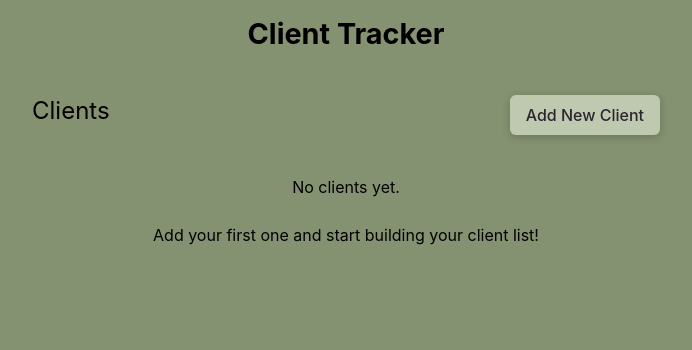
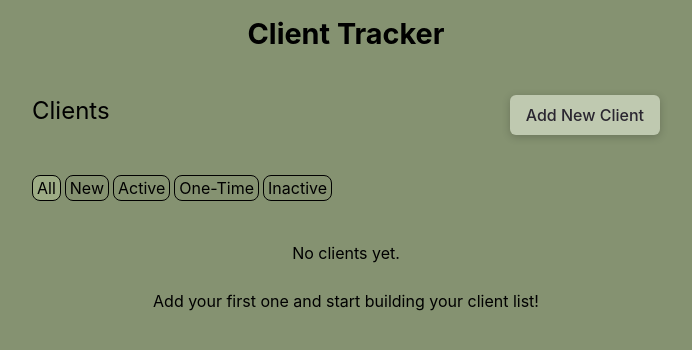
Before and after one commit to Natalie-Kizirian/Client-Tracker, a React (Vite) app: page / in a window 1280 px wide. Shown: the top 350 px of the page, without its empty margins (294-986 px from the left). Built offline with nearby package versions, Linux system fonts and the light colour scheme.

Commit message:
status filters added

```diff
--- a/src/components/DeletePopUp.jsx
+++ b/src/components/DeletePopUp.jsx
@@ -1,15 +1,18 @@
 function DeletePopUp({ onConfirm, onCancel }) {
   return (
-
     <>
       <div className="border">
         <div className="fixed inset-0 z-10 h-full w-full bg-black opacity-45" />
 
         <div className="fixed top-1/3 left-1/2 z-20 -translate-x-1/2 rounded-lg bg-[#BFC9B0] p-3 drop-shadow-lg min-[320px]:w-[85vw] lg:w-1/2">
           <h2 className="text-center text-xl">Are you sure?</h2>
-          <div className="flex justify-around mt-4">
-            <button className="button-primary" onClick={onCancel}>No</button>
-            <button className="button-secondary" onClick={onConfirm}>Yes</button>
+          <div className="mt-4 flex justify-around">
+            <button className="button-primary" onClick={onCancel}>
+              No
+            </button>
+            <button className="button-secondary" onClick={onConfirm}>
+              Yes
+            </button>
           </div>
         </div>
       </div>
--- a/src/components/Forms/NewClientForm.jsx
+++ b/src/components/Forms/NewClientForm.jsx
@@ -3,7 +3,7 @@ import { useState } from "react";
 function NewClientForm({ closeModal, onAddClient, defaultData }) {
   const [enteredName, setEnteredName] = useState(defaultData?.name ?? "");
   const [enteredStatus, setEnteredStatus] = useState(
-    defaultData?.status ?? "New Client",
+    defaultData?.status ?? "new",
   );
 
   function submitHandler(e) {
@@ -41,11 +41,10 @@ function NewClientForm({ closeModal, onAddClient, defaultData }) {
           value={enteredStatus}
           onChange={(e) => setEnteredStatus(e.target.value)}
         >
-          <option value="New">New Client</option>
-          <option value="Active">Active Client</option>
-          <option value="One-time">One-time Client</option>
-          <option value="VIP">VIP Client</option>
-          <option value="Inactive">Inactive Client</option>
+          <option value="new">New Client</option>
+          <option value="active">Active Client</option>
+          <option value="one-time">One-time Client</option>
+          <option value="inactive">Inactive Client</option>
         </select>
 
         <div className="mt-8 flex justify-end gap-2">
--- a/src/components/Pages/ClientPage.jsx
+++ b/src/components/Pages/ClientPage.jsx
@@ -2,8 +2,15 @@ import ClientCard from "../Cards/ClientCard";
 import NewClientForm from "../Forms/NewClientForm";
 import Modal from "../Modal";
 import { useState } from "react";
-function ClientPage({ onAddClient, clients, onSelectClient }) {
+
+function ClientPage({ onAddClient, clients = [], onSelectClient }) {
   const [modalisVisible, setModalVisible] = useState(false);
+  const [selectedStatus, setSelectedStatus] = useState("all");
+  const STATUSES = ["all", "new", "active", "one-time", "inactive"];
+  const filteredClients =
+    selectedStatus === "all"
+      ? clients
+      : clients.filter((s) => s.status === selectedStatus);
 
   function hideModal() {
     setModalVisible(false);
@@ -33,6 +40,20 @@ function ClientPage({ onAddClient, clients, onSelectClient }) {
         </div>
       </div>
 
+      <div className="flex w-full gap-1">
+        {STATUSES.map((status) => (
+          <p
+            key={status}
+            className={`cursor-pointer rounded-lg border px-1 capitalize ${selectedStatus === status ? "bg-[#9DAC85]" : ""}`}
+            onClick={() =>
+              setSelectedStatus(selectedStatus === status ? "" : status)
+            }
+          >
+            {status}
+          </p>
+        ))}
+      </div>
+
       {modalisVisible && (
         <Modal onCloseModal={hideModal}>
           <NewClientForm closeModal={hideModal} onAddClient={onAddClient} />
@@ -42,16 +63,16 @@ function ClientPage({ onAddClient, clients, onSelectClient }) {
       {clients.length > 0 && (
         <div>
           <div className="my-2 flex w-full justify-between rounded-lg border border-white bg-[#D3DAC8]">
-            <h2 className="text-md w-1/2  lg:text-lg text-center font-semibold">
+            <h2 className="text-md w-1/2 text-center font-semibold lg:text-lg">
               Total Clients <br /> {clients.length}
             </h2>
-            <h2 className="text-md w-1/2 lg:text-lg text-center font-semibold ">
+            <h2 className="text-md w-1/2 text-center font-semibold lg:text-lg">
               Total Income <br /> {totalIncome}€
             </h2>
           </div>
 
           <ul className="flex flex-col gap-2 rounded-lg border-2 border-white bg-[#D3DAC8] p-4 drop-shadow-lg">
-            {clients.map((client) => (
+            {filteredClients.map((client) => (
               <ClientCard
                 key={client.id}
                 client={client}
--- a/src/components/Pages/HistoryPage.jsx
+++ b/src/components/Pages/HistoryPage.jsx
@@ -55,9 +55,9 @@ function HistoryPage({
             />
           </Modal>
         ) : (
-          <div>
+          <div className="flex flex-col justify-evenly">
             <h3 className="text-2xl font-semibold capitalize">{client.name}</h3>
-            <h3>{client.status}</h3>
+            <h3 className="capitalize">{client.status}</h3>
           </div>
         )}
 
```
